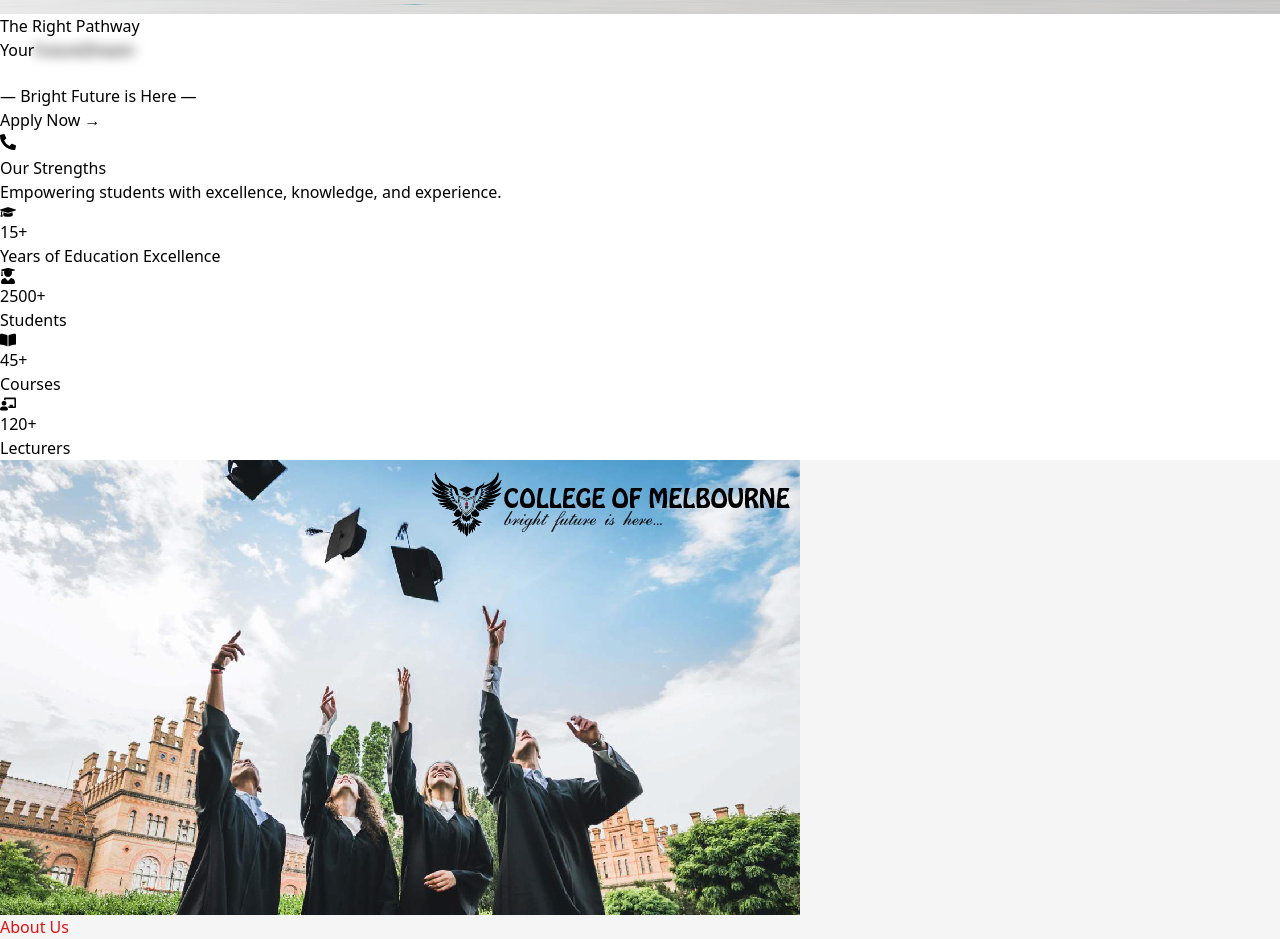
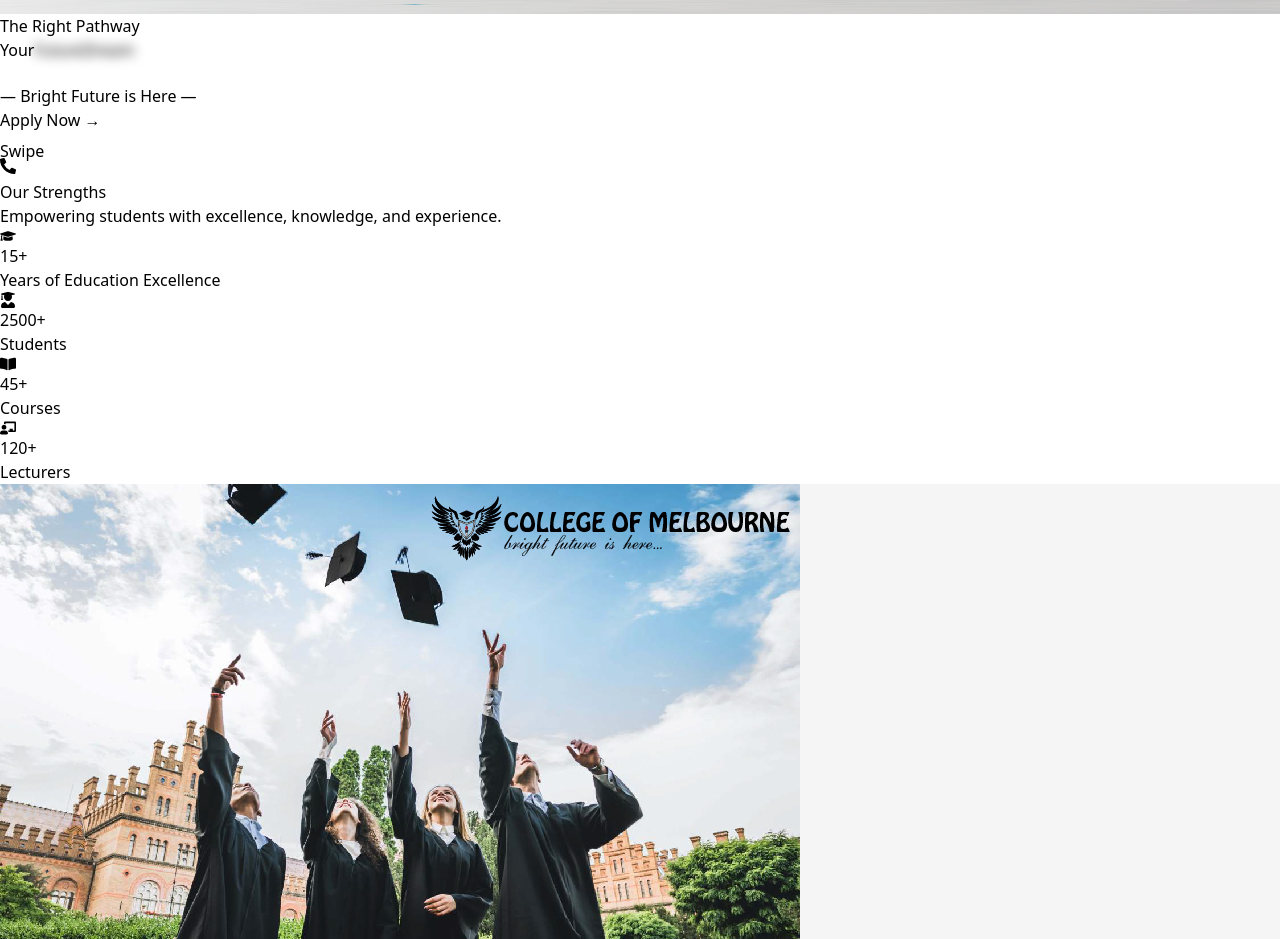
Before and after one commit to BenjaminKing0520/College-of-Melbourne, a React (Vite) app: page / in a window 1280 px wide. Shown: the part 960-1899 px from the top of the page. Built offline with nearby package versions, Linux system fonts and the light colour scheme.

Commit message:
Update OruStrenght colour pallete

```diff
--- a/src/components/HeroSlide/HeroSlide.jsx
+++ b/src/components/HeroSlide/HeroSlide.jsx
@@ -162,7 +162,7 @@ export default function HeroSlider() {
 
       {/* Swipe Indicator */}
       <motion.div
-        className="absolute bottom-6 left-1/2 -translate-x-1/2 z-30"
+        className="absolute bottom-6 left-1/2 -translate-x-1/2 z-30 flex flex-col items-center"
         animate={{ y: [0, 10, 0] }}
         transition={{ duration: 1.5, repeat: Infinity }}
       >
@@ -173,8 +173,9 @@ export default function HeroSlider() {
             transition={{ duration: 1.5, repeat: Infinity }}
           />
         </div>
+        {/* Swipe Text */}
+        <p className="mt-2 text-white/80 text-sm font-medium">Swipe</p>
       </motion.div>
-
       {/* Phone Button & Half-Circle Contact Popup */}
       <div className="relative">
         <motion.button
```
